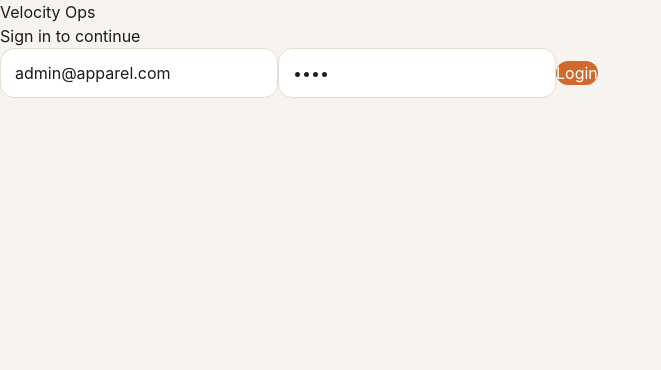
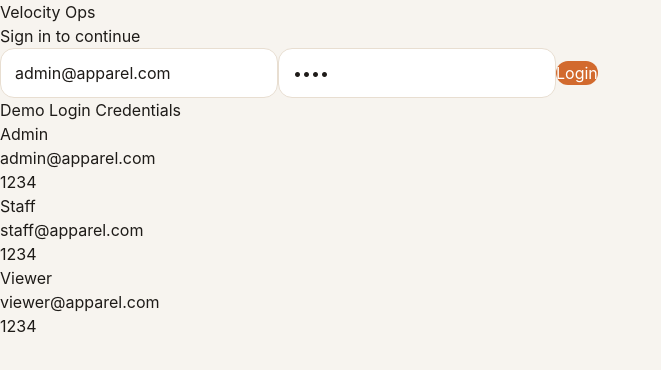
Before and after one commit to PUNAMRAMPUKALE/apparel-ops, a React (Vite) app: page /login in a window 1280 px wide. Shown: the top 370 px of the page, without its empty margins (0-661 px from the left). Built offline with nearby package versions, Linux system fonts and the light colour scheme.

Commit message:
users-credientials-added

```diff
--- a/src/pages/LoginPage.tsx
+++ b/src/pages/LoginPage.tsx
@@ -97,8 +97,53 @@
             {error}
           </p>
         )}
+{/* DEMO USERS */}
+        <div className="border-t pt-5 text-sm space-y-3">
+
+          <p className="font-bold text-slate-700">
+            Demo Login Credentials
+          </p>
+
+          <div className="bg-slate-50 p-3 rounded-xl">
+            <p className="font-semibold">
+              Admin
+            </p>
+            <p>
+              admin@apparel.com
+            </p>
+            <p>
+              1234
+            </p>
+          </div>
+
+          <div className="bg-slate-50 p-3 rounded-xl">
+            <p className="font-semibold">
+              Staff
+            </p>
+            <p>
+              staff@apparel.com
+            </p>
+            <p>
+              1234
+            </p>
+          </div>
+
+          <div className="bg-slate-50 p-3 rounded-xl">
+            <p className="font-semibold">
+              Viewer
+            </p>
+            <p>
+              viewer@apparel.com
+            </p>
+            <p>
+              1234
+            </p>
+          </div>
+
+        </div>
 
       </div>
+
     </div>
   );
 }
```
